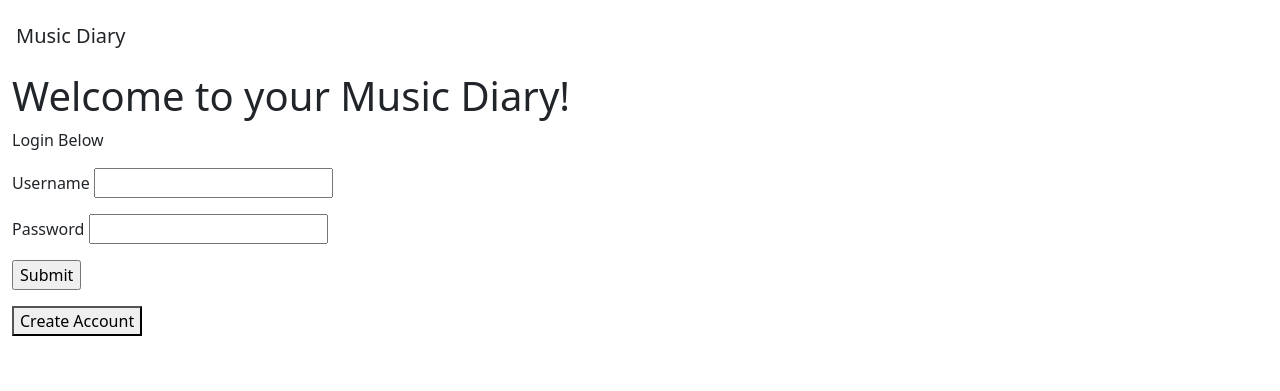
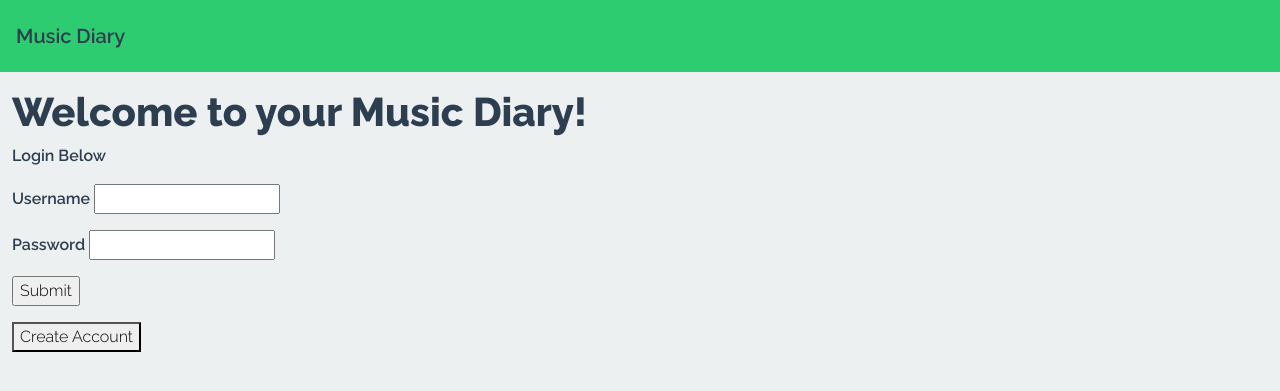
Before and after one commit to rach0101/Music_Diary_Hackbright_Project, a Flask app: page / in a window 1280 px wide. Shown: the top 391 px of the page. Run offline with Flask 2, Linux system fonts and the light colour scheme.

Commit message:
Finish some of the styling

```diff
--- a/static/styles.css
+++ b/static/styles.css
@@ -1,3 +1,27 @@
+body {
+    background: #ecf0f1;
+    color: #2c3e50;
+    /* font-family: 'Signika', sans-serif; */
+    font-family: 'Raleway', sans-serif;
+    font-weight: 600;
+}
+h1 {
+    font-weight: 800;
+}
+
+h2 {
+    font-weight: 800;
+}
+ nav {
+     background:#2ecc71;
+ }
+
+ nav a {
+    color: #8e44ad;
+ }
+ a {
+     color: #1abc9c;
+ }
 
 .post {
     border: 2px solid black;
--- a/templates/base.html
+++ b/templates/base.html
@@ -20,6 +20,11 @@
     crossorigin="anonymous">
   </script>
 
+  <!-- Google Fonts -->
+  <link rel="preconnect" href="https://fonts.googleapis.com">
+  <link rel="preconnect" href="https://fonts.gstatic.com" crossorigin>
+  <link href="https://fonts.googleapis.com/css2?family=Raleway:wght@100;300;600;800&family=Signika:wght@300;400;700&display=swap" rel="stylesheet">
+
   <!-- CSS -->
   <link rel="stylesheet" href="/static/styles.css">
 
--- a/templates/home.html
+++ b/templates/home.html
@@ -11,7 +11,7 @@
 {% block body %}
 <!-- body content here -->
 <div class="container main_container">
-    <div class="row login_container">
+    <div class="row login_container pt-3">
         <div class="col login_page"></div>
             <h1>Welcome to your Music Diary!</h1>
             <p>Login Below</p>
```
